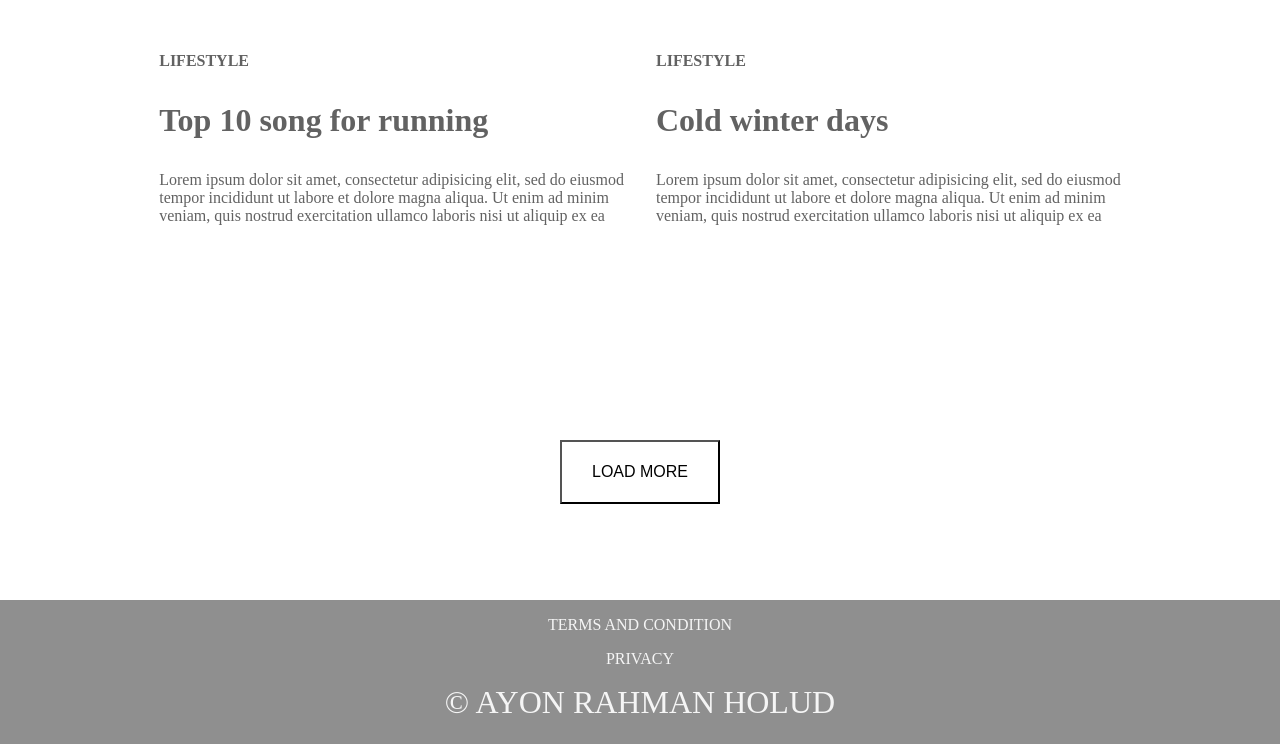
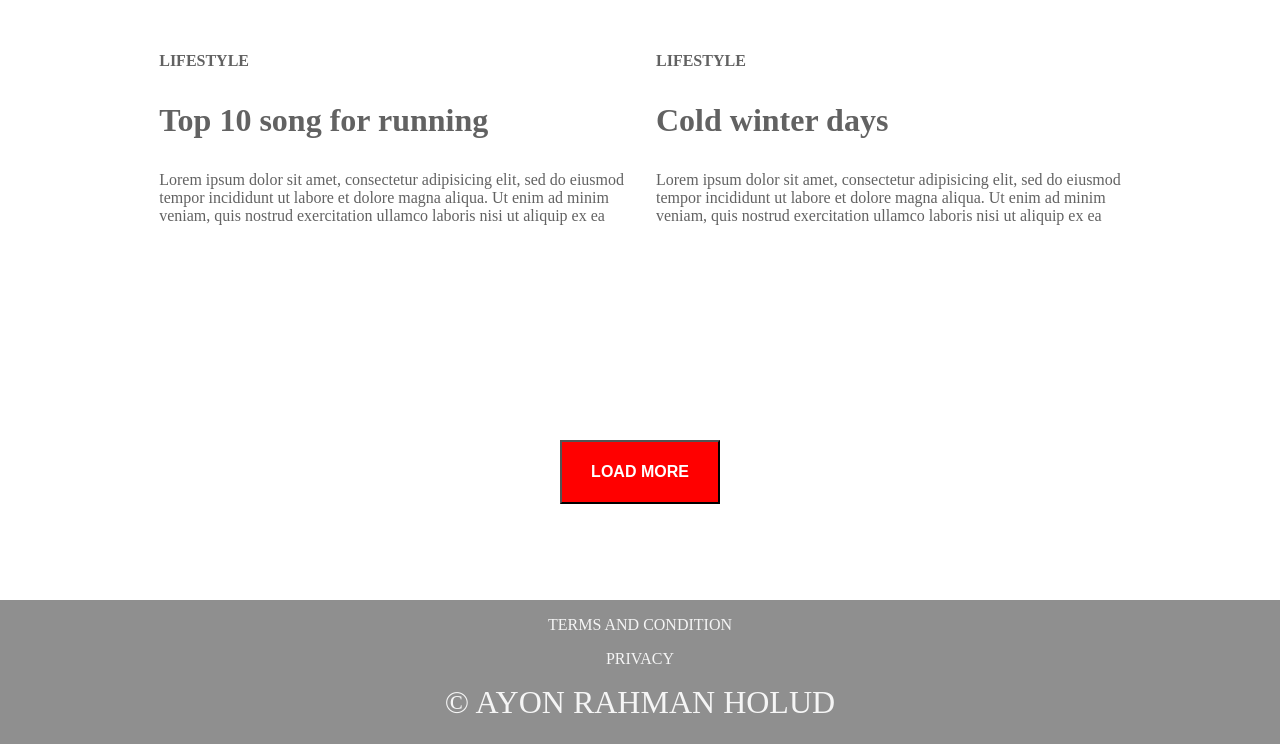
Before and after one commit to Ayon-cmd/Responsive-Blog-Website, a plain HTML site: page index.html in a window 1280 px wide. In both pictures the pointer is over the button "LOAD MORE". Shown: the part 3225-3969 px from the top of the page. Drawn offline with Linux system fonts and the light colour scheme.

Commit message:
Update style.css

```diff
--- a/style.css
+++ b/style.css
@@ -1,175 +1,100 @@
 * {
-
     padding: 0;
     margin: 0;
     box-sizing: border-box;
     font-family: 'Playfair Display',;
 }
-
-/* ==========================HEADER SECTION================================ */
-
-
+/* HEADER SECTION */
 header{
-
    display: flex;
    justify-content: center;
    justify-content: space-around;
    color: #626262;
    font-size: 1rem;
-
-
 }
-
 ul {
-
    display: flex;
    margin-right: 12rem;
 }
-
 span {
-
     padding: 3.375rem;
     margin-left: 13rem;
     text-transform: uppercase;
     font-size: 2rem;
     color: #000;
 }
-
 ul li {
-
     display: flex;
     padding: 3.375rem 3.125rem;
     text-transform: uppercase;
-
-
 }
 
 ul li a {
-
     text-decoration: none;
-
 }
-
-/* =======================Img-section======================= */
-
-
+/* Img-section */
 .img-section {
-
     height: 63rem;
     background-image:  url("img/ome.png");
     background-repeat: no-repeat;
-
     background-position: center;
-
     color: #626262;
-
 }
-
 .img-edit {
     text-align: center;
-
-
 }
-
-
 .first-post {
-
     padding-top: 6rem;
     padding-left: 30rem;
-
     height: 65vh;
-
 }
 
 h2 {
-
     font-size: 2rem;
     padding-top: 2rem;
-
 }
 
 h5 {
-
     font-size: 1rem;
     padding-top: 3rem;
     text-transform: uppercase;
 }
 
 .first-para {
-
     padding-top: 2rem;
 }
 
-
-
-
-
-/* ==========================life-style============================= */
-
-
-
+/* life-style */
 .life-style {
     height: 86vh;
     display: flex;
     justify-content: center;
     padding-top: 8rem;
     color: #626262;
-
-
 }
 
 .img-lifestyles {
-
     margin-left: 2rem;
     color: #626262;
 }
 
-
-
 .img-lifestyle {
     color: #626262;
-
-
   }
 
-
-
-
-
-
-  .Photo-style {
-
+.Photo-style {
     padding-top: 9rem;
     display: flex;
     justify-content: center;
     color: #626262;
-
-
-
 }
 
 .Photo-style {
-
     height: 86vh;
     width: 100%;
 }
 
-
-
-
-
-
-
-
-
-/* =================Media Quary==================== */
-/* =================Media Quary==================== */
-/* =================Media Quary==================== */
-
-
-
 .news-letter {
-
     height: 18rem;
     text-align: center;
     padding-top: 5rem;
@@ -177,63 +102,45 @@ h5 {
     color: #626262;
 }
 
-
-
-
 .small-row {
     text-align: center;
     padding-top: 5rem;
-
-
 }
 
-
 .small-row a {
-
     text-decoration: none;
 }
-
-
 
 h4 {
     position: relative;
     text-align: center;
     padding-top: 5rem;
     margin-right: 11rem;
-
-    }
+ }
 
 
 h4::before {
-
     content:'';
     height: 2px;
     width: 25rem;
     background-color: #626262;
    position: absolute;
    bottom: -30px;
-
 }
-
 
  .fa {
     margin-left: 15rem;
 
     font-size: 2rem;
     transform: rotateX(deg);
-
 }
-
-
 
 .load-main {
 
     padding-top: 10rem;
     height: 20rem;
     text-align: center;
-
 }
-
 
 button {
 
@@ -243,132 +150,71 @@ button {
   font-size: 1rem;
   text-transform: uppercase;
 }
-
-
-
-/* ===================footer Section========================== */
-/* ===================footer Section========================== */
-
-
+button:hover {
+    background-color: #f00;
+    color: #fff;
+    font-weight: bold;
+}
+/* footer Section */
 footer {
-
     background-color: hsl(0, 0%, 56%);
     height: 9rem;
     text-align: center;
     color: whitesmoke;
-
-
 }
 
 .footer-section {
-
    padding: 1rem 1rem;
    text-transform: uppercase;
    display: flex;
    flex-direction: column;
-
-
 }
 
-
-
 .copy {
-
     padding-top: 1rem;
     font-size: 2rem;
 }
 
 .privacy {
-
     padding-top: 1rem;
 }
 
-
-
-
-
-
-
-
-
-
-
-
-
-
-
-
-
-
-
-
-
-
-@media only screen and (max-width: 900px) {
-
-    .img-edit {
-
-    }
-
-
+/* Media query */
+@media only screen and (max-width: 576px) {
     .load-main {
-
         margin-top: 45rem;
     }
-
-
     .Photo-style {
-
         display: grid;
     }
 
     .news-letter {
-
        margin-top: 70rem;
-
     }
 
     .Photo-style {
-
         padding-top: 50rem;
     }
 
         .life-style {
-
             padding-top: 20rem;
             display: grid;
         }
 
-
         .first-post {
-
             width: 100%;
             padding-left: 2rem;
             height: 45vh;
-
         }
-
-
 
     header {
       background-color: lightblue;
       width: 100%;
-
-
-
-
-
-
     }
 
     header ul {
-
-
         display: grid;
         background-color: lightblue;
-
-
-
     }
 
     span {
```
